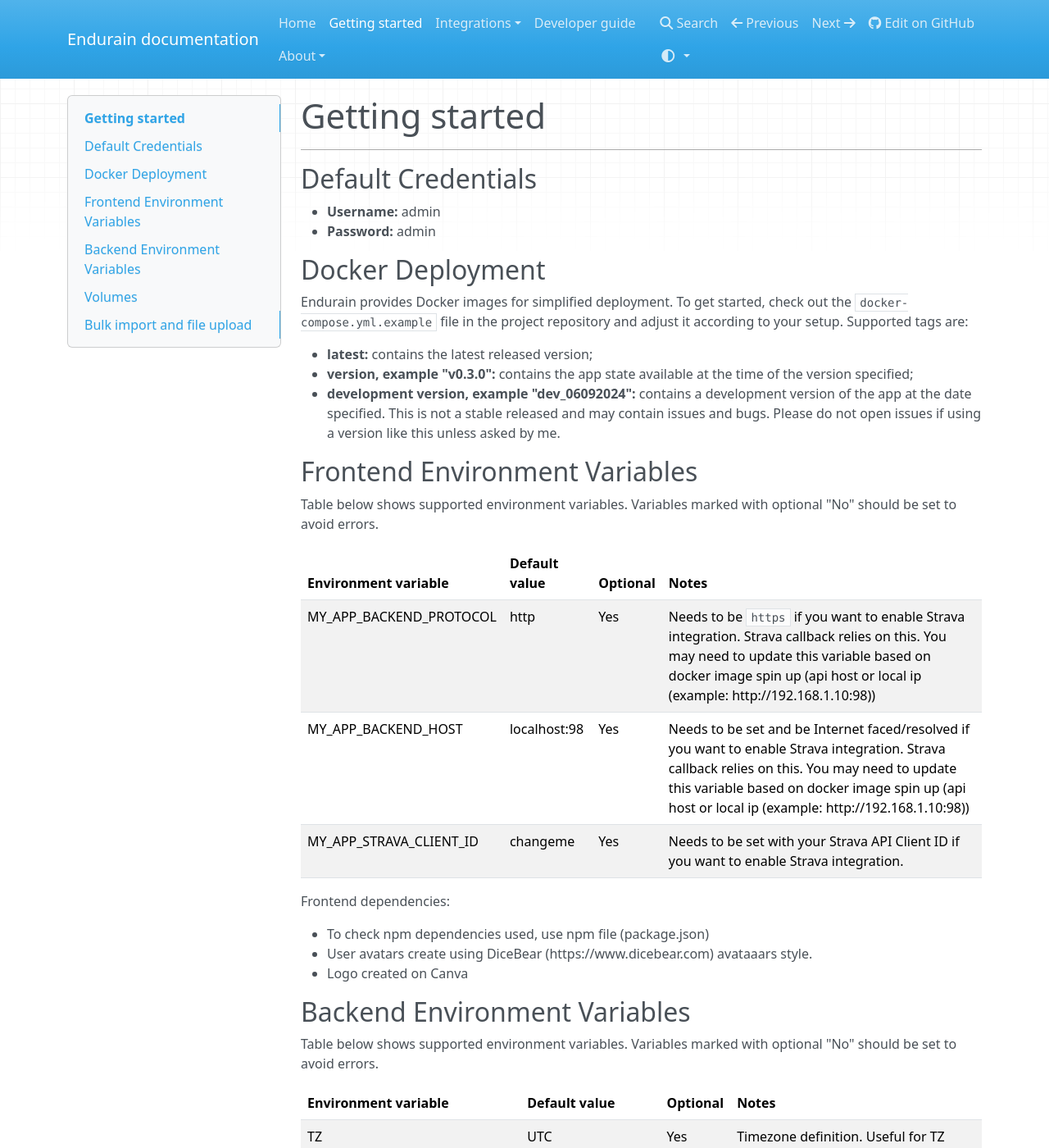
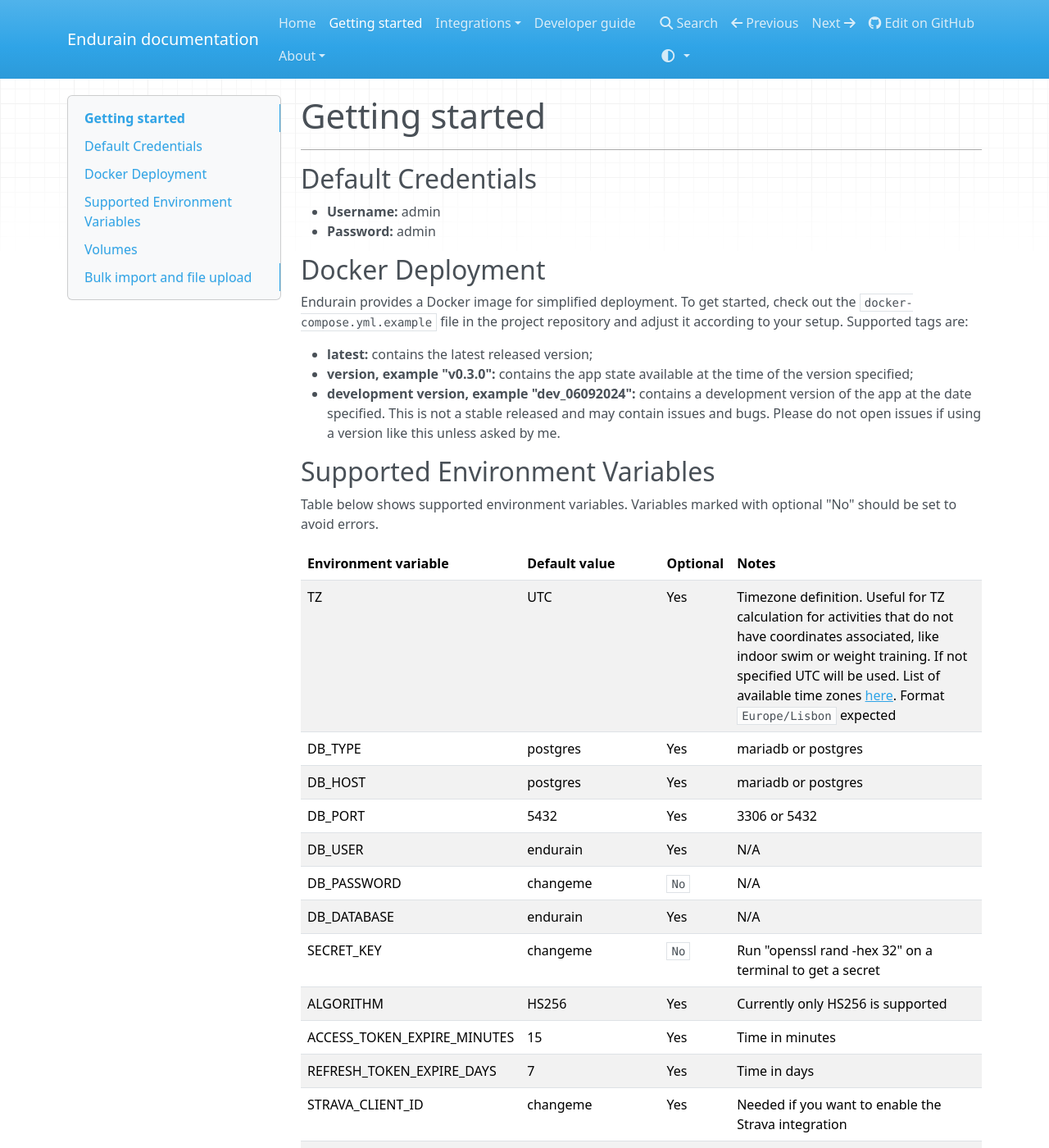
Before and after one commit to joaovitoriasilva/endurain, an MkDocs documentation site: the page built from docs/getting-started.md, in a window 1280 px wide and 1400 px high. Shown: the whole window at 82% size. Built offline with MkDocs 1.6.1, drawn with Linux system fonts in a browser that asks for light colours; nearby versions of some CDN libraries; some of the changed text lies outside the part shown.

Commit message:
Updated docs & updated env default values
[docs] updated docs for single docker image
[docker] updated some default env variables values
[docker] updated docker compose file

```diff
--- a/docs/getting-started.md
+++ b/docs/getting-started.md
@@ -9,37 +9,22 @@
 
 ## Docker Deployment
 
-Endurain provides Docker images for simplified deployment. To get started, check out the `docker-compose.yml.example` file in the project repository and adjust it according to your setup.
+Endurain provides a Docker image for simplified deployment. To get started, check out the `docker-compose.yml.example` file in the project repository and adjust it according to your setup.
 Supported tags are:
 
 - **latest:** contains the latest released version;
 - **version, example "v0.3.0":** contains the app state available at the time of the version specified;
 - **development version, example "dev_06092024":** contains a development version of the app at the date specified. This is not a stable released and may contain issues and bugs. Please do not open issues if using a version like this unless asked by me.
 
-## Frontend Environment Variables
-Table below shows supported environment variables. Variables marked with optional "No" should be set to avoid errors.
-
-| Environment variable  | Default value | Optional | Notes |
-| --- | --- | --- | --- |
-| MY_APP_BACKEND_PROTOCOL | http | Yes | Needs to be `https` if you want to enable Strava integration. Strava callback relies on this. You may need to update this variable based on docker image spin up (api host or local ip (example: http://192.168.1.10:98)) |
-| MY_APP_BACKEND_HOST | localhost:98 | Yes | Needs to be set and be Internet faced/resolved if you want to enable Strava integration. Strava callback relies on this. You may need to update this variable based on docker image spin up (api host or local ip (example: http://192.168.1.10:98)) |
-| MY_APP_STRAVA_CLIENT_ID | changeme | Yes | Needs to be set with your Strava API Client ID if you want to enable Strava integration. |
-
-Frontend dependencies:
-
-- To check npm dependencies used, use npm file (package.json)
-- User avatars create using DiceBear (https://www.dicebear.com) avataaars style.
-- Logo created on Canva
-
-## Backend Environment Variables
+## Supported Environment Variables
 Table below shows supported environment variables. Variables marked with optional "No" should be set to avoid errors.
 
 Environment variable  | Default value | Optional | Notes |
 | --- | --- | --- | --- |
 | TZ | UTC | Yes | Timezone definition. Useful for TZ calculation for activities that do not have coordinates associated, like indoor swim or weight training. If not specified UTC will be used. List of available time zones [here](https://en.wikipedia.org/wiki/List_of_tz_database_time_zones). Format `Europe/Lisbon` expected |
-| DB_TYPE | mariadb | Yes | mariadb or postgres |
-| DB_HOST | mariadb | Yes | mariadb or postgres |
-| DB_PORT | 3306 | Yes | 3306 or 5432 |
+| DB_TYPE | postgres | Yes | mariadb or postgres |
+| DB_HOST | postgres | Yes | mariadb or postgres |
+| DB_PORT | 5432 | Yes | 3306 or 5432 |
 | DB_USER | endurain | Yes | N/A |
 | DB_PASSWORD | changeme | `No` | N/A |
 | DB_DATABASE | endurain | Yes | N/A |
@@ -47,16 +32,16 @@
 | ALGORITHM | HS256 | Yes | Currently only HS256 is supported |
 | ACCESS_TOKEN_EXPIRE_MINUTES | 15 | Yes | Time in minutes |
 | REFRESH_TOKEN_EXPIRE_DAYS | 7 | Yes | Time in days |
-| STRAVA_CLIENT_ID | changeme | `No` | Needed if you want to enable the Strava integration |
-| STRAVA_CLIENT_SECRET | changeme | `No` | Needed if you want to enable the Strava integration |
-| STRAVA_AUTH_CODE | changeme | `No` | Needed if you want to enable the Strava integration |
+| STRAVA_CLIENT_ID | changeme | Yes | Needed if you want to enable the Strava integration |
+| STRAVA_CLIENT_SECRET | changeme | Yes | Needed if you want to enable the Strava integration |
+| STRAVA_AUTH_CODE | changeme | Yes | Needed if you want to enable the Strava integration |
 | JAEGER_ENABLED | false | Yes | N/A |
 | JAEGER_PROTOCOL | http | Yes | N/A |
 | JAEGER_HOST | jaeger | Yes | N/A |
 | JAGGER_PORT | 4317 | Yes | N/A |
-| FRONTEND_PROTOCOL | http | Yes | Needs to be set if you want to enable Strava integration. You may need to update this variable based on docker image spin up (frontend host or local ip (example: http://192.168.1.10:8080)) |
-| ENDURAIN_HOST | http://frontend:8080 | Yes | Required for internal communication and Strava. For Strava https must be used |
+| ENDURAIN_HOST | http://frontend:8080 | `No` | Required for internal communication and Strava. For Strava https must be used. Host or local ip (example: http://192.168.1.10:8080 or https://endurain.com) |
 | GEOCODES_MAPS_API | changeme | `No` | <a href="https://geocode.maps.co/">Geocode maps</a> offers a free plan consisting of 1 Request/Second. Registration necessary. |
+| BEHIND_PROXY | false | Yes | Change to true if behind reverse proxy |
 
 Table below shows the obligatory environment variables for mariadb container. You should set them based on what was also set for backend container.
 
```
Also changed, not shown: other parts of docs/getting-started.md (+7 -1 lines), docs/index.md (+1 -2 lines), docs/integrations/3rd-party-services.md (+1 -1 lines), 4 other files.
